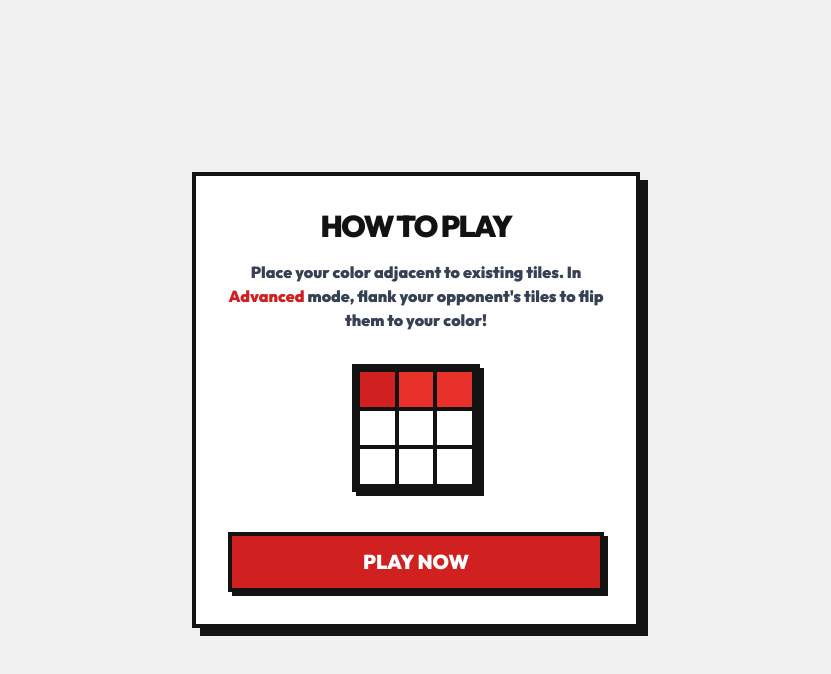
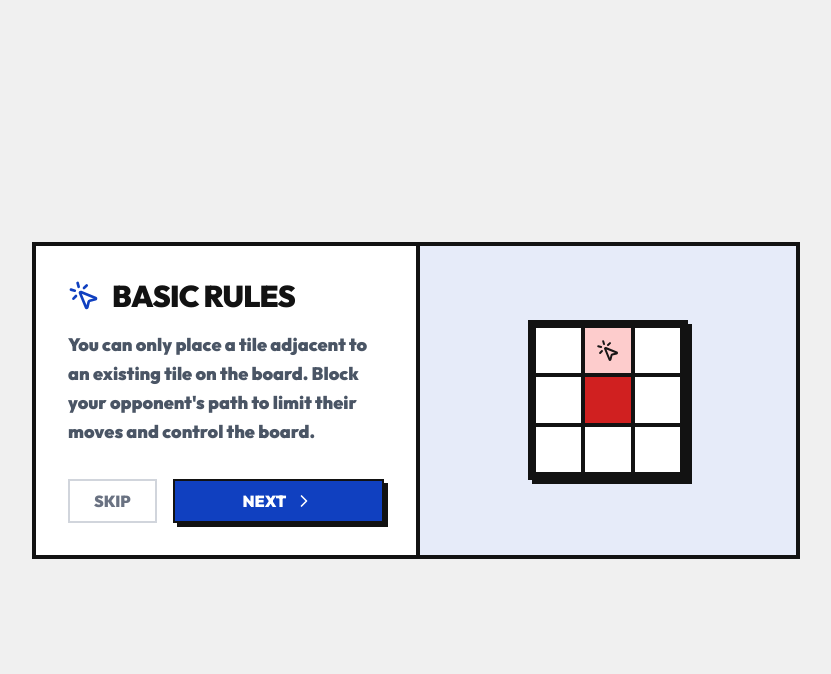
Before and after one commit to dhruvkasar/Gridzillion, a React (Vite) app: page / in a window 1280 px wide. Both pictures are taken after a click on the button "NEXT". Shown: the top 674 px of the page, without its empty margins (224-1055 px from the left). Built offline with nearby package versions, Linux system fonts and the light colour scheme.

Commit message:
feat(onboarding): Enhance onboarding with new steps and UI
Adds new onboarding steps to guide users through game mechanics. Improves UI for a smoother initial experience.

```diff
--- a/src/App.tsx
+++ b/src/App.tsx
@@ -1,6 +1,6 @@
 import React, { useState, useEffect, useCallback, useRef } from 'react';
 import { motion, AnimatePresence } from 'motion/react';
-import { Volume2, VolumeX, RotateCcw, Monitor, User, Github, Instagram, Share2, Music, Info, X } from 'lucide-react';
+import { Volume2, VolumeX, RotateCcw, Monitor, User, Github, Instagram, Share2, Music, Info, X, ChevronRight, Target, Swords, MousePointerClick } from 'lucide-react';
 import { useAudio } from './hooks/useAudio';
 
 type Player = 1 | 2;
@@ -315,40 +315,47 @@ const CreatorLink = ({ name, github, insta }: { name: string, github: string, in
   );
 };
 
-const Onboarding = ({ step, onNext }: { step: number, onNext: () => void }) => {
+const Onboarding = ({ step, onNext, onSkip }: { step: number, onNext: () => void, onSkip: () => void }) => {
   return (
     <div className="min-h-screen w-screen bg-bauhaus-bg flex items-center justify-center p-4 font-sans">
       <AnimatePresence mode="wait">
         {step === 0 && (
           <motion.div
             key="step0"
-            initial={{ opacity: 0, scale: 0.9 }}
-            animate={{ opacity: 1, scale: 1 }}
+            initial={{ opacity: 0, y: 20 }}
+            animate={{ opacity: 1, y: 0 }}
             exit={{ opacity: 0, x: -100 }}
-            className="bg-white border-4 border-bauhaus-black hard-shadow p-8 max-w-md w-full text-center flex flex-col items-center"
+            className="bg-white border-4 border-bauhaus-black hard-shadow-lg overflow-hidden max-w-3xl w-full flex flex-col md:flex-row"
           >
-            <h2 className="text-4xl font-bold uppercase tracking-tighter mb-4 text-bauhaus-black">Color War</h2>
-            <p className="text-lg mb-8 font-medium text-gray-700">A strategic game of territorial dominance. Paint the grid, trap your opponent, and claim the most squares to win.</p>
+            <div className="p-8 md:w-1/2 flex flex-col justify-center">
+              <div className="flex items-center gap-3 mb-4">
+                <Target className="text-bauhaus-red" size={32} />
+                <h2 className="text-3xl font-bold uppercase tracking-tight text-bauhaus-black">The Objective</h2>
+              </div>
+              <p className="text-gray-600 font-medium mb-8 leading-relaxed text-lg">
+                Color War is a strategic game of territorial expansion. Your goal is simple: have the most squares of your color when the board is completely full.
+              </p>
 
-            <div className="flex justify-center gap-4 mb-10">
+              <div className="flex gap-4 mt-auto">
+                <button onClick={onSkip} className="px-6 py-2 border-2 border-gray-300 text-gray-500 font-bold uppercase hover:bg-gray-50 transition-colors cursor-pointer">Skip</button>
+                <button onClick={onNext} className="flex-1 bg-bauhaus-yellow border-2 border-bauhaus-black px-6 py-2 font-bold uppercase hover:translate-y-1 hover:translate-x-1 hard-shadow-sm hover:shadow-none transition-all flex justify-center items-center gap-2 cursor-pointer">
+                  Next <ChevronRight size={20} />
+                </button>
+              </div>
+            </div>
+            <div className="bg-bauhaus-yellow/20 md:w-1/2 p-8 flex items-center justify-center border-t-4 md:border-t-0 md:border-l-4 border-bauhaus-black">
+              <div className="grid grid-cols-4 gap-1 p-2 bg-bauhaus-black border-4 border-bauhaus-black hard-shadow-sm w-48 h-48">
+                {Array.from({length: 16}).map((_, i) => (
                   <motion.div
-                animate={{ scale: [1, 1.1, 1], rotate: [0, 90, 90] }}
-                transition={{ repeat: Infinity, duration: 2, ease: "easeInOut" }}
-                className="w-16 h-16 bg-bauhaus-red border-4 border-bauhaus-black hard-shadow-sm"
+                    key={i}
+                    initial={{ scale: 0 }}
+                    animate={{ scale: 1, backgroundColor: i % 3 === 0 ? '#E8312B' : (i % 2 === 0 ? '#2B67F6' : '#FFFFFF') }}
+                    transition={{ delay: i * 0.1, duration: 0.3 }}
+                    className="w-full h-full"
                   />
-              <motion.div
-                animate={{ scale: [1, 1.1, 1], rotate: [0, -90, -90] }}
-                transition={{ repeat: Infinity, duration: 2, delay: 1, ease: "easeInOut" }}
-                className="w-16 h-16 bg-bauhaus-blue border-4 border-bauhaus-black hard-shadow-sm"
-              />
+                ))}
               </div>
-
-            <button
-              onClick={onNext}
-              className="bg-bauhaus-yellow border-4 border-bauhaus-black px-8 py-3 font-bold uppercase text-xl hover:translate-y-1 hover:translate-x-1 hard-shadow-sm hover:shadow-none focus-visible:ring-4 focus-visible:ring-bauhaus-blue focus-visible:outline-none transition-all w-full cursor-pointer"
-            >
-              Next
-            </button>
+            </div>
           </motion.div>
         )}
 
@@ -357,41 +364,106 @@ const Onboarding = ({ step, onNext }: { step: number, onNext: () => void }) => {
             key="step1"
             initial={{ opacity: 0, x: 100 }}
             animate={{ opacity: 1, x: 0 }}
+            exit={{ opacity: 0, x: -100 }}
+            className="bg-white border-4 border-bauhaus-black hard-shadow-lg overflow-hidden max-w-3xl w-full flex flex-col md:flex-row"
+          >
+            <div className="p-8 md:w-1/2 flex flex-col justify-center">
+              <div className="flex items-center gap-3 mb-4">
+                <MousePointerClick className="text-bauhaus-blue" size={32} />
+                <h2 className="text-3xl font-bold uppercase tracking-tight text-bauhaus-black">Basic Rules</h2>
+              </div>
+              <p className="text-gray-600 font-medium mb-8 leading-relaxed text-lg">
+                You can only place a tile adjacent to an existing tile on the board. Block your opponent's path to limit their moves and control the board.
+              </p>
+
+              <div className="flex gap-4 mt-auto">
+                <button onClick={onSkip} className="px-6 py-2 border-2 border-gray-300 text-gray-500 font-bold uppercase hover:bg-gray-50 transition-colors cursor-pointer">Skip</button>
+                <button onClick={onNext} className="flex-1 bg-bauhaus-blue text-white border-2 border-bauhaus-black px-6 py-2 font-bold uppercase hover:translate-y-1 hover:translate-x-1 hard-shadow-sm hover:shadow-none transition-all flex justify-center items-center gap-2 cursor-pointer">
+                  Next <ChevronRight size={20} />
+                </button>
+              </div>
+            </div>
+            <div className="bg-bauhaus-blue/10 md:w-1/2 p-8 flex items-center justify-center border-t-4 md:border-t-0 md:border-l-4 border-bauhaus-black">
+              <div className="grid grid-cols-3 gap-1 p-1 bg-bauhaus-black border-4 border-bauhaus-black hard-shadow-sm w-40 h-40 relative">
+                {Array.from({length: 9}).map((_, i) => {
+                  if (i === 4) return <div key={i} className="bg-bauhaus-red w-full h-full" />;
+                  if (i === 1) return (
+                    <motion.div key={i}
+                      animate={{ backgroundColor: ['#FFFFFF', '#fca5a5', '#E8312B', '#E8312B'] }}
+                      transition={{ repeat: Infinity, duration: 2, times: [0, 0.4, 0.6, 1] }}
+                      className="w-full h-full relative"
+                    >
+                      <motion.div
+                        animate={{ opacity: [0, 1, 0, 0] }}
+                        transition={{ repeat: Infinity, duration: 2, times: [0, 0.2, 0.4, 1] }}
+                        className="absolute inset-0 flex items-center justify-center"
+                      >
+                        <MousePointerClick size={24} className="text-bauhaus-black" />
+                      </motion.div>
+                    </motion.div>
+                  );
+                  return <div key={i} className="bg-white w-full h-full" />;
+                })}
+              </div>
+            </div>
+          </motion.div>
+        )}
+
+        {step === 2 && (
+          <motion.div
+            key="step2"
+            initial={{ opacity: 0, x: 100 }}
+            animate={{ opacity: 1, x: 0 }}
             exit={{ opacity: 0, scale: 0.9 }}
-            className="bg-white border-4 border-bauhaus-black hard-shadow p-8 max-w-md w-full text-center flex flex-col items-center"
+            className="bg-white border-4 border-bauhaus-black hard-shadow-lg overflow-hidden max-w-3xl w-full flex flex-col md:flex-row"
           >
-            <h2 className="text-3xl font-bold uppercase tracking-tighter mb-4 text-bauhaus-black">How to Play</h2>
-            <p className="text-base mb-8 font-medium text-gray-700">Place your color adjacent to existing tiles. In <span className="text-bauhaus-red font-bold">Advanced</span> mode, flank your opponent's tiles to flip them to your color!</p>
+            <div className="p-8 md:w-1/2 flex flex-col justify-center">
+              <div className="flex items-center gap-3 mb-4">
+                <Swords className="text-bauhaus-red" size={32} />
+                <h2 className="text-3xl font-bold uppercase tracking-tight text-bauhaus-black">Advanced Mode</h2>
+              </div>
+              <p className="text-gray-600 font-medium mb-8 leading-relaxed text-lg">
+                In <span className="text-bauhaus-red font-bold">Advanced</span> mode, placing a tile that traps your opponent's tiles between two of yours will flip them to your color!
+              </p>
 
-            <div className="grid grid-cols-3 gap-1 bg-bauhaus-black border-4 border-bauhaus-black p-1 w-32 h-32 mb-10 hard-shadow-sm">
-              {/* Row 1 */}
+              <div className="flex gap-4 mt-auto">
+                <button
+                  onClick={onNext}
+                  className="flex-1 bg-bauhaus-red text-white border-2 border-bauhaus-black px-6 py-3 font-bold uppercase text-xl hover:translate-y-1 hover:translate-x-1 hard-shadow-sm hover:shadow-none focus-visible:ring-4 focus-visible:ring-bauhaus-blue focus-visible:outline-none transition-all w-full cursor-pointer"
+                >
+                  Play Now
+                </button>
+              </div>
+            </div>
+            <div className="bg-bauhaus-red/10 md:w-1/2 p-8 flex items-center justify-center border-t-4 md:border-t-0 md:border-l-4 border-bauhaus-black">
+              <div className="grid grid-cols-5 gap-1 p-1 bg-bauhaus-black border-4 border-bauhaus-black hard-shadow-sm w-full h-16">
                 <div className="bg-bauhaus-red w-full h-full" />
                 <motion.div
                   animate={{ backgroundColor: ['#2B67F6', '#2B67F6', '#E8312B', '#E8312B'] }}
-                transition={{ repeat: Infinity, duration: 3, times: [0, 0.4, 0.6, 1] }}
+                  transition={{ repeat: Infinity, duration: 2.5, times: [0, 0.4, 0.6, 1] }}
                   className="w-full h-full"
                 />
                 <motion.div
-                animate={{ backgroundColor: ['#FFFFFF', '#E8312B', '#E8312B', '#FFFFFF'] }}
-                transition={{ repeat: Infinity, duration: 3, times: [0, 0.3, 0.8, 1] }}
+                  animate={{ backgroundColor: ['#2B67F6', '#2B67F6', '#E8312B', '#E8312B'] }}
+                  transition={{ repeat: Infinity, duration: 2.5, times: [0, 0.4, 0.6, 1] }}
                   className="w-full h-full"
                 />
-              {/* Row 2 */}
-              <div className="bg-white w-full h-full" />
-              <div className="bg-white w-full h-full" />
-              <div className="bg-white w-full h-full" />
-              {/* Row 3 */}
-              <div className="bg-white w-full h-full" />
-              <div className="bg-white w-full h-full" />
+                <motion.div
+                  animate={{ backgroundColor: ['#FFFFFF', '#fca5a5', '#E8312B', '#E8312B'] }}
+                  transition={{ repeat: Infinity, duration: 2.5, times: [0, 0.3, 0.5, 1] }}
+                  className="w-full h-full relative"
+                >
+                  <motion.div
+                    animate={{ opacity: [0, 1, 0, 0] }}
+                    transition={{ repeat: Infinity, duration: 2.5, times: [0, 0.15, 0.3, 1] }}
+                    className="absolute inset-0 flex items-center justify-center"
+                  >
+                    <MousePointerClick size={20} className="text-bauhaus-black" />
+                  </motion.div>
+                </motion.div>
                 <div className="bg-white w-full h-full" />
               </div>
-
-            <button
-              onClick={onNext}
-              className="bg-bauhaus-red text-white border-4 border-bauhaus-black px-8 py-3 font-bold uppercase text-xl hover:translate-y-1 hover:translate-x-1 hard-shadow-sm hover:shadow-none focus-visible:ring-4 focus-visible:ring-bauhaus-blue focus-visible:outline-none transition-all w-full cursor-pointer"
-            >
-              Play Now
-            </button>
+            </div>
           </motion.div>
         )}
       </AnimatePresence>
@@ -543,8 +615,8 @@ export default function App() {
     }
   }, [currentPlayer, gameMode, gameRules, aiDifficulty, grid, winner, makeMove, playChunk]);
 
-  if (onboardingStep < 2) {
-    return <Onboarding step={onboardingStep} onNext={() => setOnboardingStep(s => s + 1)} />;
+  if (onboardingStep < 3) {
+    return <Onboarding step={onboardingStep} onNext={() => setOnboardingStep(s => s + 1)} onSkip={() => setOnboardingStep(3)} />;
   }
 
   return (
```
Lines whose indentation alone changed are shown as unchanged.
